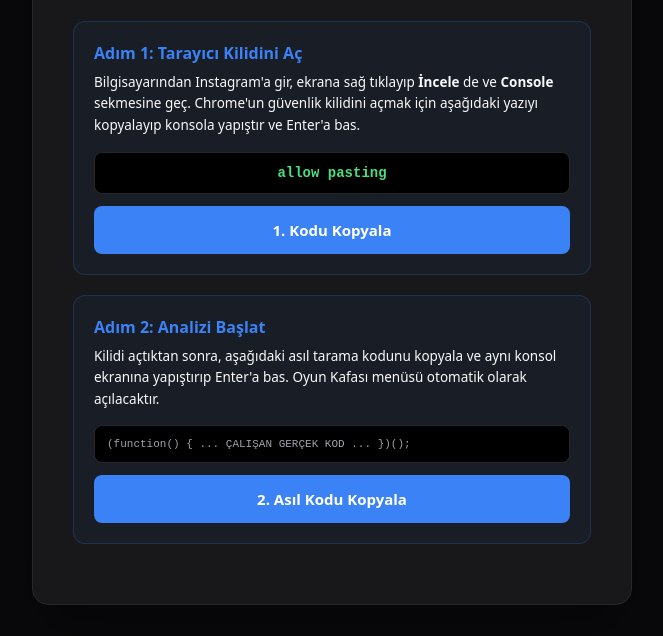
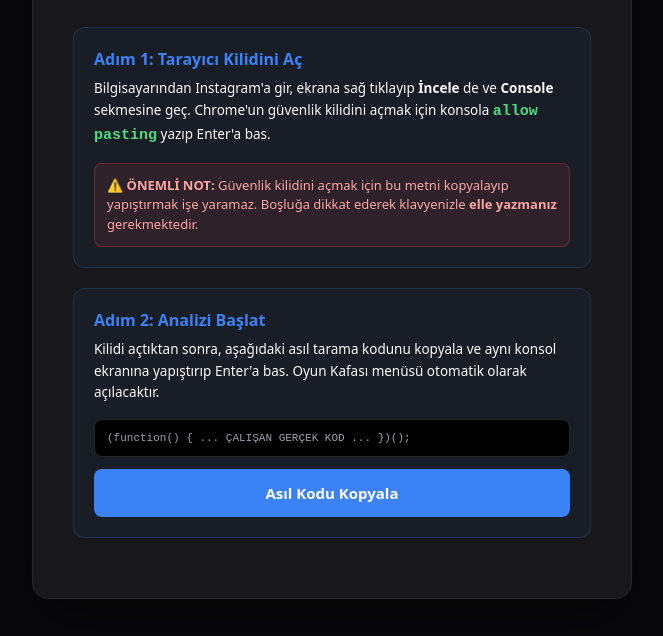
Before and after one commit to cceleksiz/oyunkafasi-instagramfollowers, a plain HTML site: page index.html in a window 1280 px wide. Shown: the part 164-800 px from the top of the page, without its empty margins (308-971 px from the left). Drawn offline with Linux system fonts and the light colour scheme.

Commit message:
Revise copy instructions and add warning message
Updated instructions for copying code and added a warning box for user guidance.

```diff
--- a/index.html
+++ b/index.html
@@ -22,11 +22,11 @@
         .step-box { background: rgba(59, 130, 246, 0.05); border: 1px solid rgba(59, 130, 246, 0.2); padding: 20px; border-radius: 12px; margin-bottom: 20px; }
         .step-box h3 { font-size: 16px; margin-bottom: 8px; color: var(--primary); }
         .step-box p { font-size: 13.5px; color: var(--text); margin-bottom: 15px; line-height: 1.6; }
-        .copy-input { width: 100%; background: #000; color: #4ade80; border: 1px solid var(--border); border-radius: 8px; padding: 12px; font-family: monospace; font-size: 14px; margin-bottom: 12px; outline: none; text-align: center; font-weight: bold; }
         .btn { width: 100%; background: var(--primary); color: white; border: none; padding: 14px; border-radius: 8px; font-size: 15px; font-weight: 600; cursor: pointer; transition: 0.2s; }
         .btn:hover { opacity: 0.9; transform: translateY(-1px); }
         .btn.success { background: #10b981; }
         .code-preview { background: #000; color: #a1a1aa; border: 1px solid var(--border); padding: 12px; border-radius: 8px; font-size: 11px; margin-bottom: 12px; font-family: monospace; }
+        .warning-box { background: rgba(239, 68, 68, 0.1); border: 1px solid rgba(239, 68, 68, 0.3); padding: 12px; border-radius: 8px; margin-top: 15px; font-size: 13px; color: #fca5a5; line-height: 1.5; }
     </style>
 </head>
 <body>
@@ -40,9 +40,10 @@
         <!-- ADIM 1 -->
         <div class="step-box">
             <h3>Adım 1: Tarayıcı Kilidini Aç</h3>
-            <p>Bilgisayarından Instagram'a gir, ekrana sağ tıklayıp <b>İncele</b> de ve <b>Console</b> sekmesine geç. Chrome'un güvenlik kilidini açmak için aşağıdaki yazıyı kopyalayıp konsola yapıştır ve Enter'a bas.</p>
-            <input type="text" id="allowCode" class="copy-input" value="allow pasting" readonly>
-            <button class="btn" id="btn1" onclick="copyAllow()">1. Kodu Kopyala</button>
+            <p>Bilgisayarından Instagram'a gir, ekrana sağ tıklayıp <b>İncele</b> de ve <b>Console</b> sekmesine geç. Chrome'un güvenlik kilidini açmak için konsola <strong style="color: #4ade80; font-family: monospace; font-size: 15px;">allow pasting</strong> yazıp Enter'a bas.</p>
+            <div class="warning-box">
+                ⚠️ <b>ÖNEMLİ NOT:</b> Güvenlik kilidini açmak için bu metni kopyalayıp yapıştırmak işe yaramaz. Boşluğa dikkat ederek klavyenizle <b>elle yazmanız</b> gerekmektedir.
+            </div>
         </div>
 
         <!-- ADIM 2 -->
@@ -50,7 +51,7 @@
             <h3>Adım 2: Analizi Başlat</h3>
             <p>Kilidi açtıktan sonra, aşağıdaki asıl tarama kodunu kopyala ve aynı konsol ekranına yapıştırıp Enter'a bas. Oyun Kafası menüsü otomatik olarak açılacaktır.</p>
             <div class="code-preview">(function() { ... ÇALIŞAN GERÇEK KOD ... })();</div>
-            <button class="btn" id="btn2" onclick="copyMain()">2. Asıl Kodu Kopyala</button>
+            <button class="btn" id="btn2" onclick="copyMain()">Asıl Kodu Kopyala</button>
         </div>
     </div>
 
@@ -192,19 +193,6 @@
     </script>
 
     <script>
-        function copyAllow() {
-            const code = document.getElementById('allowCode').value;
-            navigator.clipboard.writeText(code).then(() => {
-                const btn = document.getElementById('btn1');
-                btn.innerText = "Kopyalandı!";
-                btn.classList.add('success');
-                setTimeout(() => {
-                    btn.innerText = "1. Kodu Kopyala";
-                    btn.classList.remove('success');
-                }, 2000);
-            });
-        }
-
         function copyMain() {
             // Ham kodu doğrudan kopyalar, HTML'in bozması imkansızdır.
             const code = document.getElementById('raw-code').textContent.trim();
@@ -213,7 +201,7 @@
                 btn.innerText = "Kopyalandı! Instagram'a Geç";
                 btn.classList.add('success');
                 setTimeout(() => {
-                    btn.innerText = "2. Asıl Kodu Kopyala";
+                    btn.innerText = "Asıl Kodu Kopyala";
                     btn.classList.remove('success');
                 }, 3000);
             });
```
